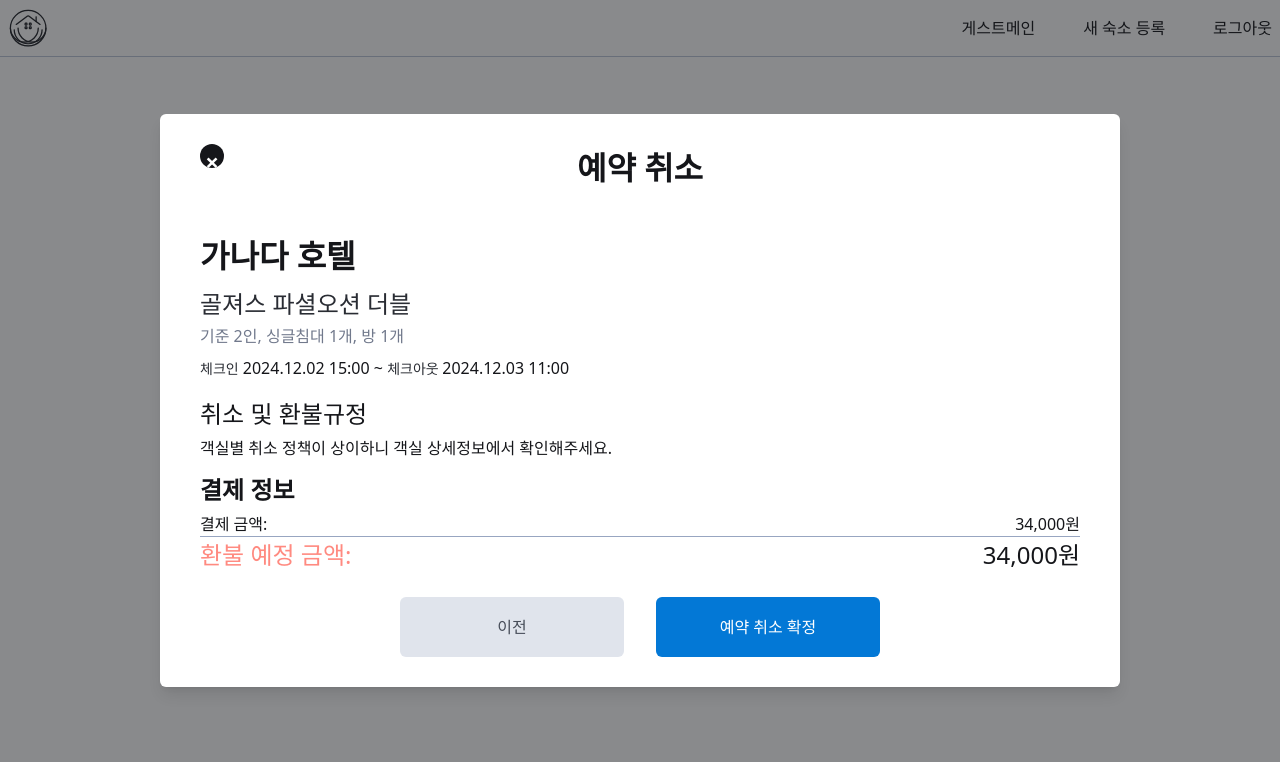
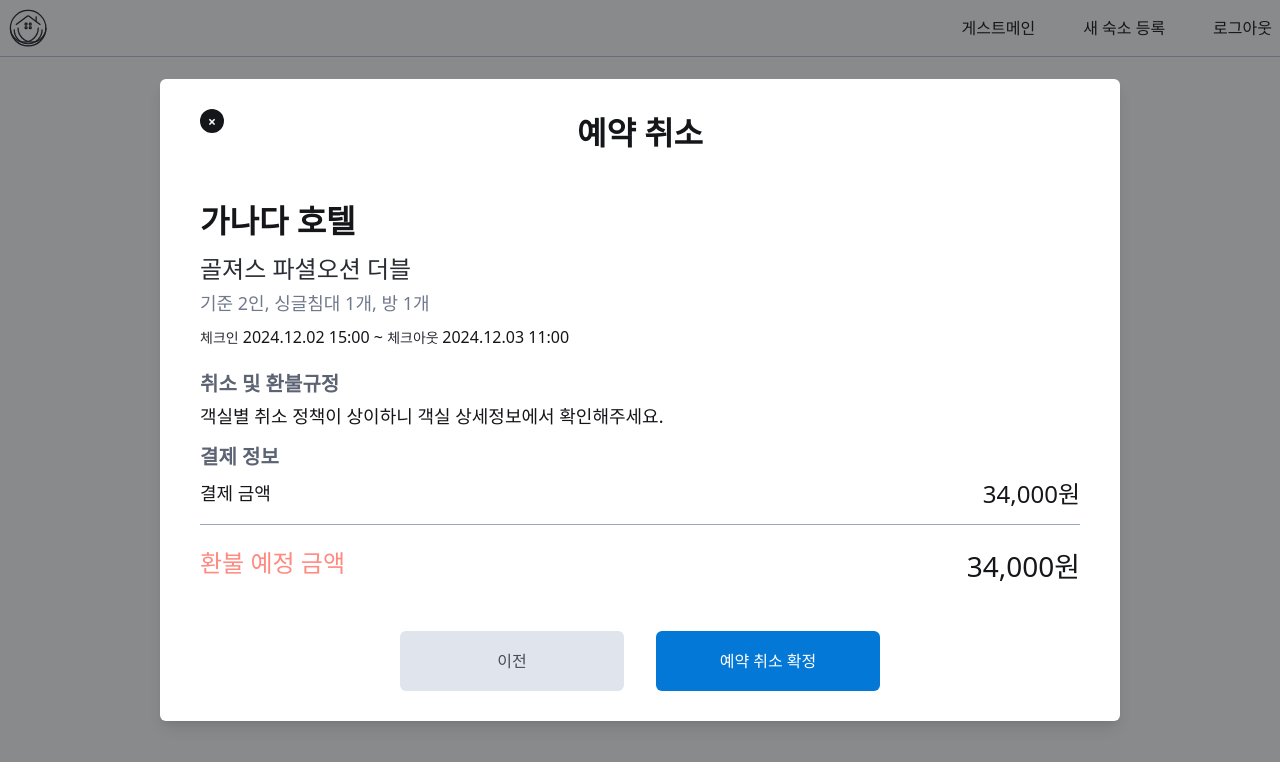
Before and after one commit to oz-04-main-001/Frontend, a React (Vite) app: page / in a window 1280 px wide. Shown: the top 762 px of the page. Built offline with nearby package versions, Linux system fonts and the light colour scheme; the HTML template or start-up script is replaced by a standard one; a web font is replaced by a local one.

Commit message:
DESIGN: 예약취소팝업1 완료

```diff
--- a/src/components/CancelPopup.tsx
+++ b/src/components/CancelPopup.tsx
@@ -15,24 +15,32 @@ const CancelPopup = ({ onClickLogic1, onClickLogic2, onClose }) => {
         <p className="my-1 text-xl leading-8 text-gray-800">
           골져스 파셜오션 더블
         </p>
-        <p className="mb-2 text- text-gray-400">
+        <p className="mb-2 text-lg text-gray-400">
           기준 2인, 싱글침대 1개, 방 1개
         </p>
-        <div className="text-base">
+        <div className="text-base text-">
           <span className="text-xs text-gray-800">체크인</span> 2024.12.02 15:00{' '}
           ~ <span className="text-xs text-gray-800">체크아웃 </span> 2024.12.03
           11:00
         </div>
-        <p className="mt-4 mb-1 text-xl">취소 및 환불규정</p>
-        <p>객실별 취소 정책이 상이하니 객실 상세정보에서 확인해주세요.</p>
-        <div className="">
-          <p className="text-xl font-bold mt-3 my-1">결제 정보</p>
+        <p className="mt-5 mb-1 font-bold text-large text-gray-500">
+          취소 및 환불규정
+        </p>
+        <p className="text-medium">
+          객실별 취소 정책이 상이하니 객실 상세정보에서 확인해주세요.
+        </p>
+        <div className="my-">
+          <p className="font-bold mt-3 my-1 text-large text-gray-500">
+            결제 정보
+          </p>
           <p className="flex justify-between">
-            결제 금액: <span className="inline-block">34,000원</span>
+            <span className="inline-block text-medium mt-1">결제 금액</span>{' '}
+            <span className="inline-block text-xl">34,000원</span>
           </p>
-          <hr />
-          <p className="text-state-err text-[24px] flex justify-between">
-            환불 예정 금액: <p className="inline-block text-black">34,000원</p>
+          <hr className="mt-3" />
+          <p className=" my-5 text-state-err text-2xl flex justify-between">
+            <span className="inline-block text-xl">환불 예정 금액</span>{' '}
+            <span className="inline-block text-black">34,000원</span>
           </p>
         </div>
       </div>
--- a/src/components/Popup.tsx
+++ b/src/components/Popup.tsx
@@ -35,7 +35,7 @@ const Popup: React.FC<PopupProps> = ({
       >
         <button
           onClick={onClose}
-          className="absolute top-[30px] left-10 text-xl w-6 h-6 font-bold text-white bg-black rounded-xl transition duration-100 hover:scale-105 focus:opacity-85"
+          className="absolute top-[30px] m-0 p-0 text-xs left-10 w-6 h-6 font-extrabold text-white bg-black rounded-xl transition duration-100 hover:scale-105 focus:opacity-85"
         >
           ×
         </button>
```
